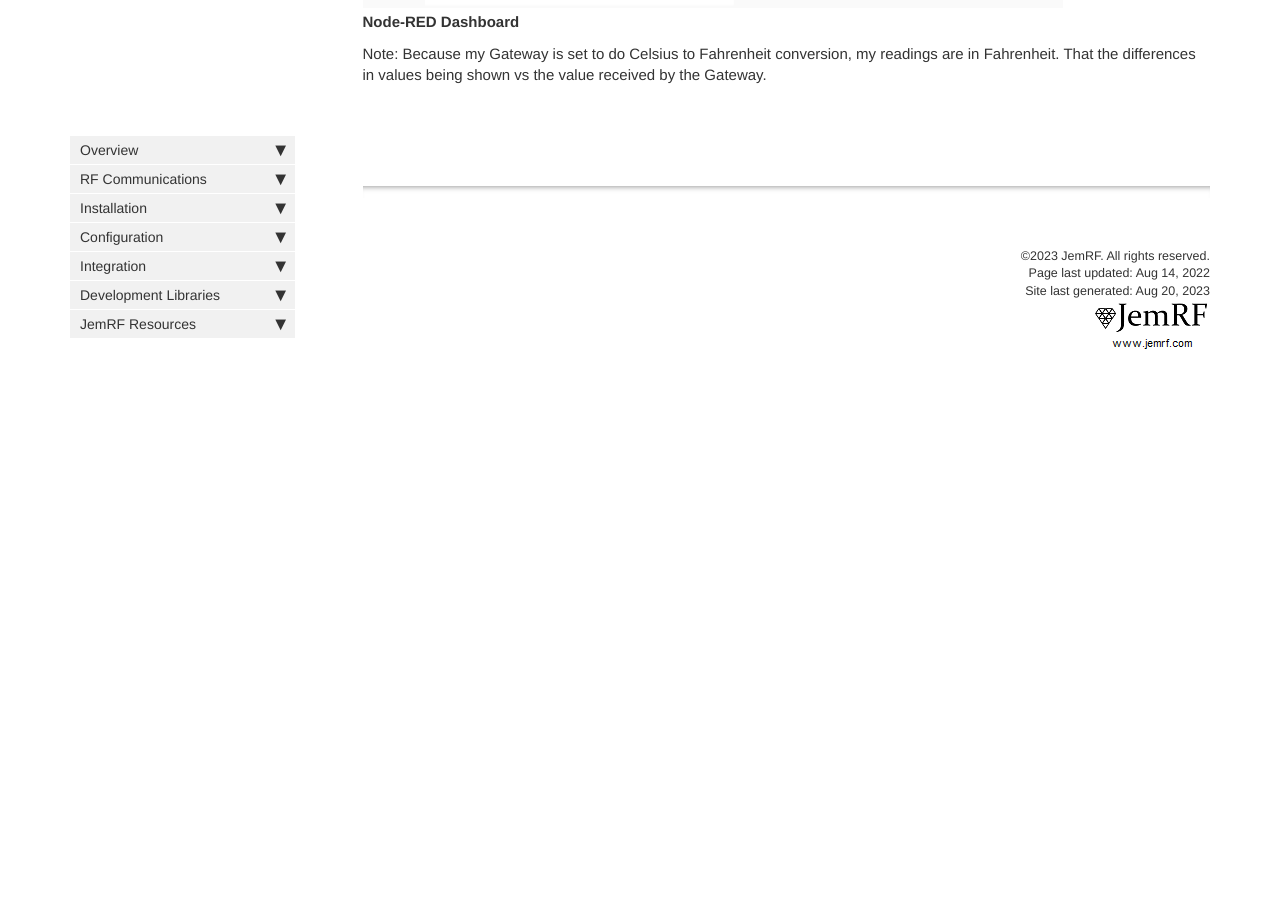
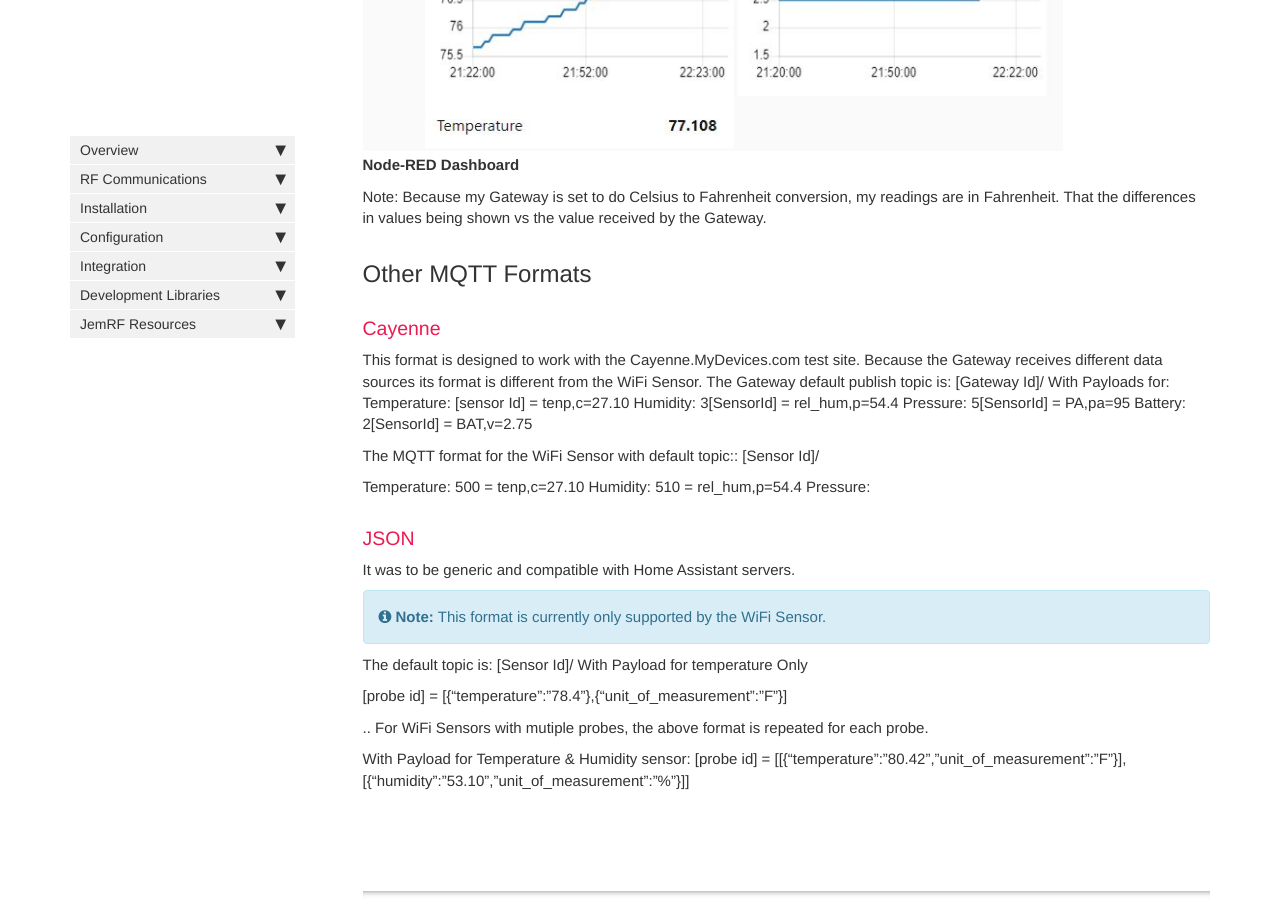
Before and after one commit to JemRF/RF-Documentation, a Jekyll site: the page built from pages/mydoc/gateway-mqtt.md, in a window 1280 px wide and 900 px high, scrolled down 3152 px. Built offline with Jekyll 4.4.1, drawn with Linux system fonts in a browser that asks for light colours; comment, search, counter and statistics services are not loaded; before the commit the page ends 3566 px from its top, so only the background shows below that; some of the changed text lies outside the part shown.

Commit message:
Update MQTT for Gatewy to refelect WiFi Sensor

```diff
--- a/pages/mydoc/gateway-mqtt.md
+++ b/pages/mydoc/gateway-mqtt.md
@@ -9,9 +9,9 @@ permalink: gatewaymqtt.html
 folder: mydoc
 ---
 
-# JemRF WiFi Wireless Gateway MQTT
+# JemRF WiFi Wireless Gateway and WiFi Sensor MQTT
 
-The JemRF WiFi Wireless Gateway provides a built-in MQTT Client. The Gateway can both send to the PrivateEyePi Server for it to store and display readings and it can also  connect to a MQTT Broker and publish the sensor readings.  It can do both at the same time, or just send to the Server or the Broker. You can now use tools like Node-Red to build your own monitoring displays
+The JemRF WiFi Wireless Gateway and WiFi Sensor provide a built-in MQTT Client. The Gateway and WiFi Sensor can both send to the PrivateEyePi Server for it to store and display readings and it can also  connect to a MQTT Broker and publish the sensor readings.  It can do both at the same time, or just send to the Server or the Broker. You can now use tools like Node-Red to build your own monitoring displays
 
 The settings to publish the sensor readings to an MQTT broker are done on the MQTT Detail Tab as seen in Figure 1.
 
@@ -60,3 +60,40 @@ With that configuration, it created the Dashboard shown below
 **Figure 4 Sample Node-RED Dashboard**
 
 Note: Because my Gateway is set to do Celsius to Fahrenheit conversion, my readings are in Fahrenheit. That the differences in values being shown vs the value received by the Gateway.
+
+## Other MQTT Formats
+### Cayenne
+This format is designed to work with the Cayenne.MyDevices.com test site.
+Because the Gateway receives different data sources its format is different from the WiFi Sensor.
+The Gateway default publish topic is: [Gateway Id]/
+With Payloads for:
+Temperature:
+[sensor Id] = tenp,c=27.10
+Humidity:
+3[SensorId] = rel_hum,p=54.4
+Pressure:
+5[SensorId] = PA,pa=95
+Battery:
+2[SensorId] = BAT,v=2.75
+
+The MQTT format for the WiFi Sensor with default topic:: [Sensor Id]/
+
+Temperature:
+500 = tenp,c=27.10
+Humidity:
+510 = rel_hum,p=54.4
+Pressure:
+
+### JSON
+It was to be generic and compatible with Home Assistant servers.
+{% include note.html content="This format is currently only supported by the WiFi Sensor."%}
+
+The default topic is: [Sensor Id]/
+With Payload for temperature Only
+
+[probe id] = [{"temperature":"78.4"},{"unit_of_measurement":"F"}]
+
+.. For WiFi Sensors with mutiple probes, the above format is repeated for each probe.
+
+With Payload for Temperature & Humidity sensor:
+[probe id] = [[{"temperature":"80.42","unit_of_measurement":"F"}],[{"humidity":"53.10","unit_of_measurement":"%"}]]
```
